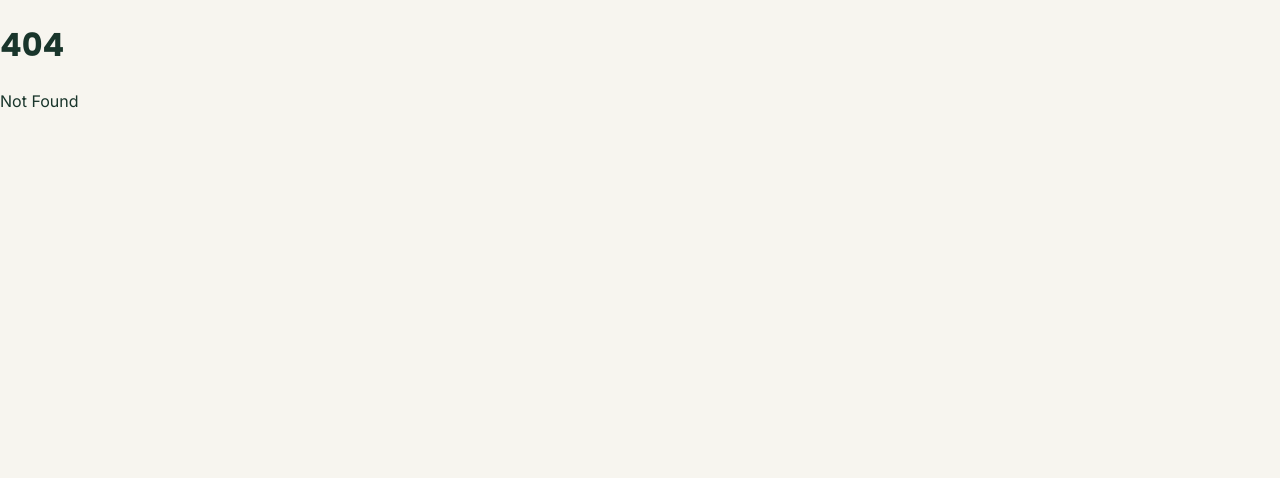
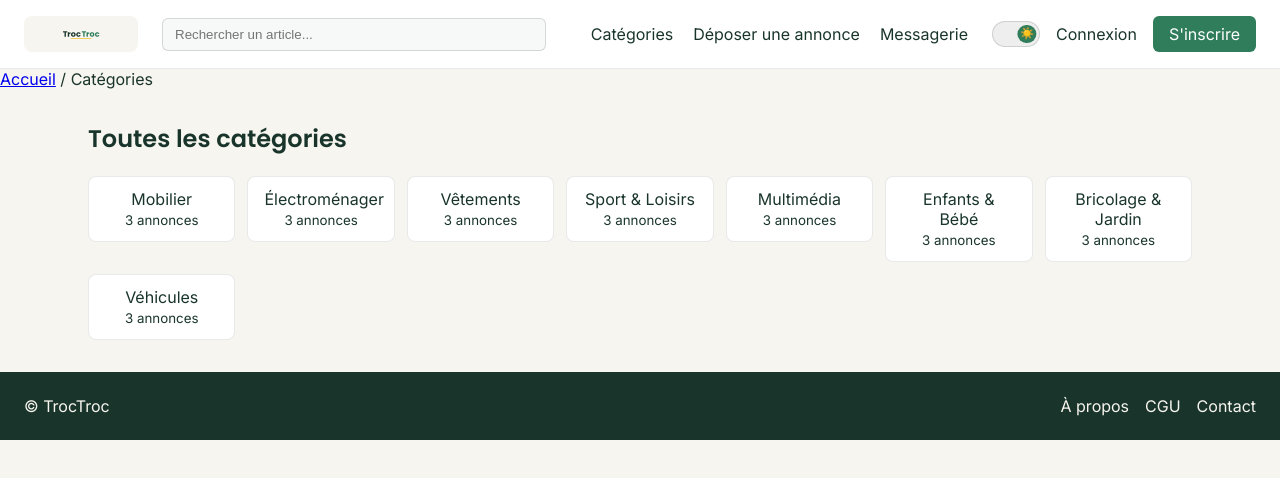
Before and after one commit to narimenOUHIDA/Troc-Troc, a SvelteKit app in the folder frontend/: page /categories in a window 1280 px wide. Before the commit this address had no page. Shown: the top 478 px of the page. Built offline with nearby package versions, Linux system fonts and the light colour scheme.

Commit message:
feat(frontend): ajouter la page Catégories
Comble le lien mort /categories du header : liste toutes les
catégories avec le nombre d'annonces associées, chaque tuile
renvoyant vers /annonces filtrée sur la catégorie.

```diff
--- /dev/null
+++ b/frontend/src/routes/categories/+page.svelte
@@ -0,0 +1,91 @@
+<script>
+	// Page Catégories : jusqu'ici seule la tuile "Catégories" du header y renvoyait (lien mort,
+	// cf. docs/carnet-de-bord.md, 02/09). Liste toutes les catégories (US09) avec le nombre
+	// d'annonces par catégorie ; chaque tuile mène vers /annonces filtrée, comme depuis l'accueil.
+
+	import ThemeToggle from '$lib/ThemeToggle.svelte';
+	import { categories, annonces } from '$lib/annonces.js';
+	import logo from '$lib/assets/logo-mobile.png';
+
+	let recherche = $state('');
+
+	/**
+	 * @param {SubmitEvent} event
+	 */
+	function onRechercherHeader(event) {
+		event.preventDefault();
+		console.log('[categories] recherche (header)', { recherche });
+	}
+
+	// Nombre d'annonces par catégorie, calculé sur le catalogue mocké (toutes annonces confondues,
+	// disponibles ou vendues) en attendant GET /categories (docs/conception/troctroc-endpoints.md).
+	let nbAnnoncesParCategorie = $derived(
+		Object.fromEntries(
+			categories.map((categorie) => [
+				categorie,
+				annonces.filter((annonce) => annonce.categorie === categorie).length
+			])
+		)
+	);
+</script>
+
+<svelte:head>
+	<title>TrocTroc — Catégories</title>
+</svelte:head>
+
+<header class="site-header">
+	<a class="logo" href="/"><img src={logo} alt="TrocTroc" /></a>
+
+	<form class="header-search" role="search" onsubmit={onRechercherHeader}>
+		<input
+			type="search"
+			name="q"
+			placeholder="Rechercher un article..."
+			aria-label="Rechercher un article"
+			bind:value={recherche}
+		/>
+	</form>
+
+	<nav class="header-nav" aria-label="Navigation principale">
+		<a href="/categories">Catégories</a>
+		<a href="/deposer">Déposer une annonce</a>
+		<a href="/messages">Messagerie</a>
+	</nav>
+
+	<div class="header-auth">
+		<ThemeToggle />
+		<a href="/connexion">Connexion</a>
+		<a class="button-primary" href="/inscription">S'inscrire</a>
+	</div>
+</header>
+
+<main>
+	<nav aria-label="Fil d'Ariane">
+		<a href="/">Accueil</a>
+		/ Catégories
+	</nav>
+
+	<section class="categories">
+		<h2>Toutes les catégories</h2>
+		<ul class="categories-grid">
+			{#each categories as categorie (categorie)}
+				<li>
+					<a href="/annonces?categorie={encodeURIComponent(categorie)}">
+						{categorie}
+						<br />
+						<small>{nbAnnoncesParCategorie[categorie]} annonce{nbAnnoncesParCategorie[categorie] > 1 ? 's' : ''}</small>
+					</a>
+				</li>
+			{/each}
+		</ul>
+	</section>
+</main>
+
+<footer class="site-footer">
+	<p>© TrocTroc</p>
+	<nav aria-label="Liens du pied de page">
+		<a href="/a-propos">À propos</a>
+		<a href="/cgu">CGU</a>
+		<a href="/contact">Contact</a>
+	</nav>
+</footer>
```
